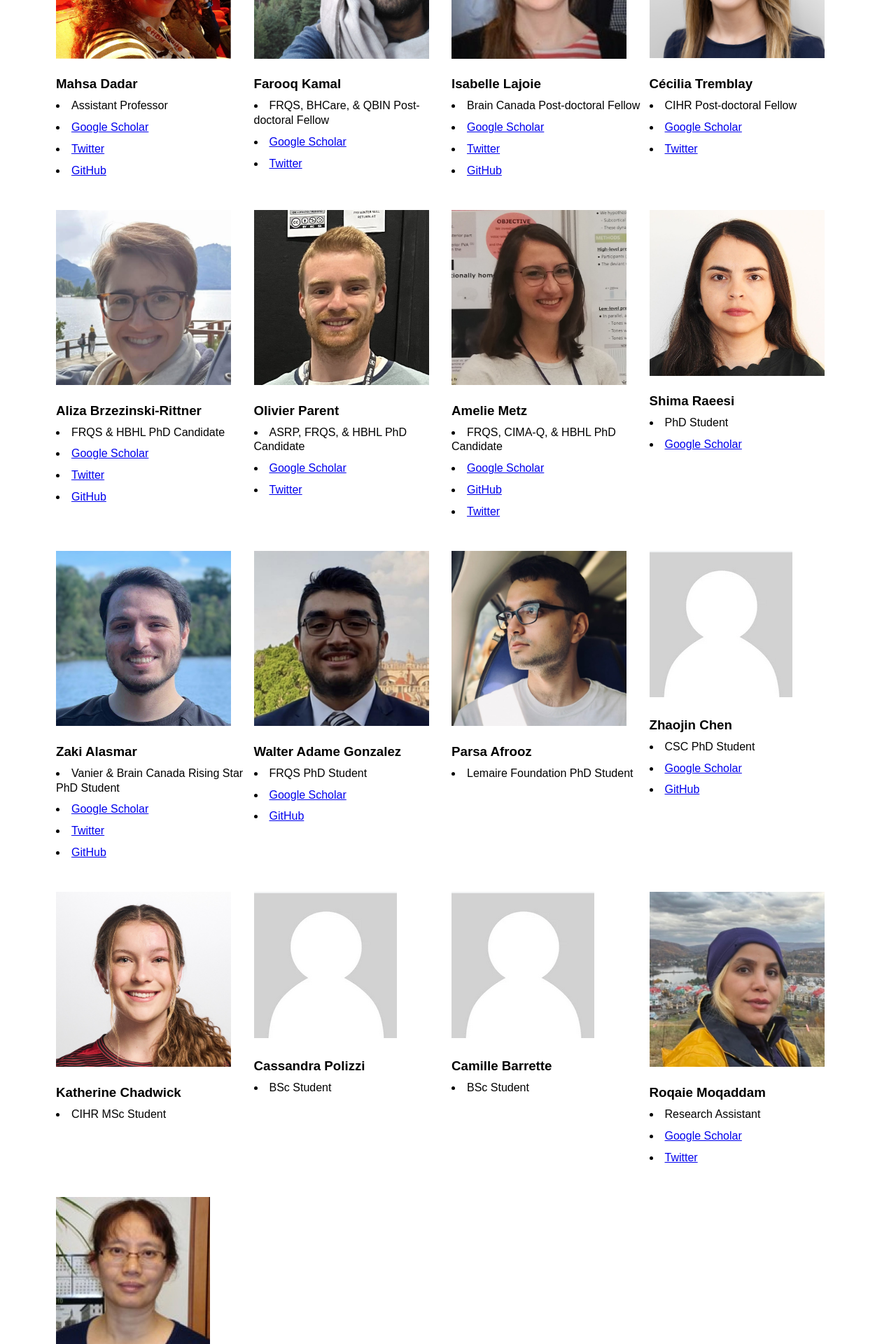
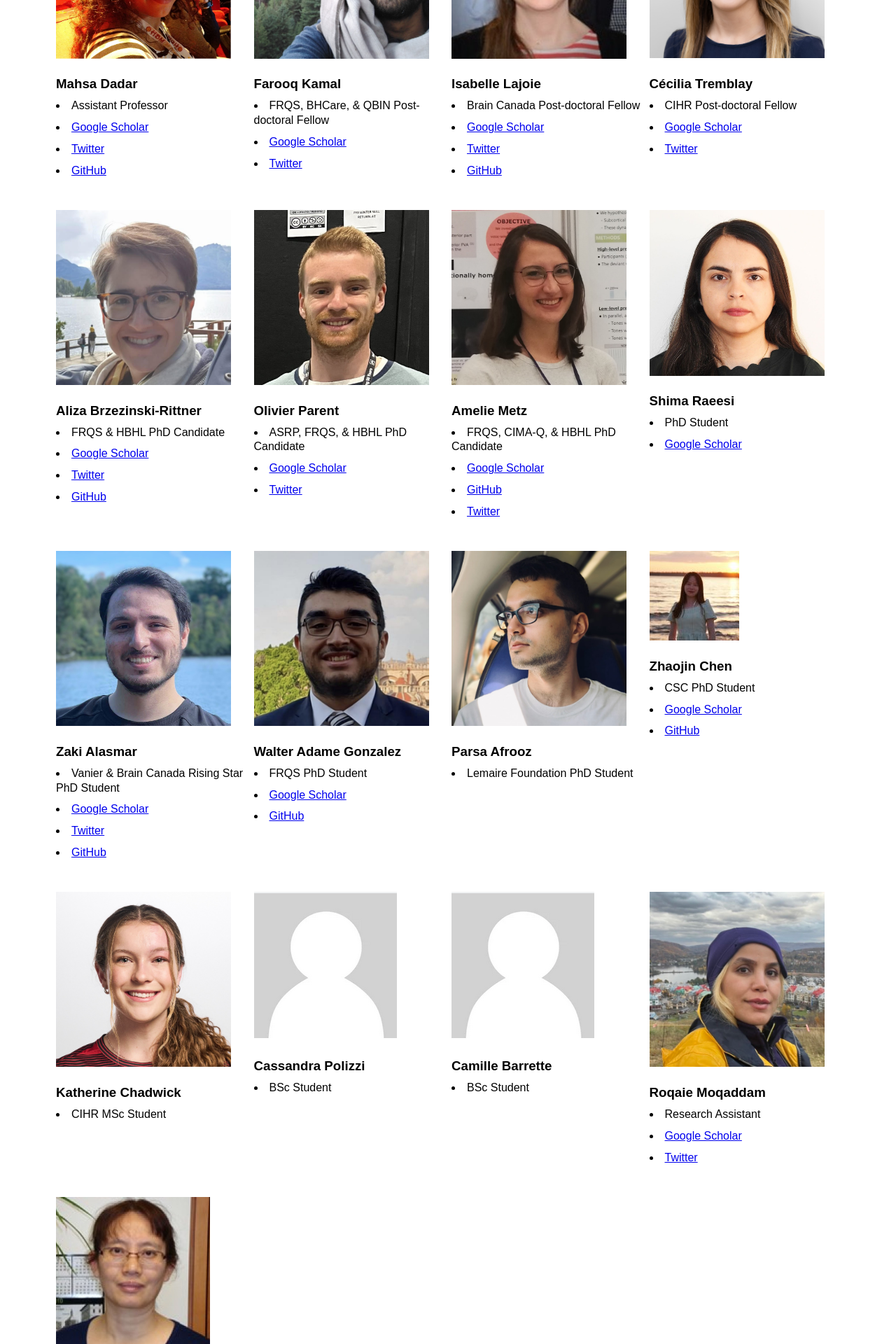
Before and after one commit to VANDAlab/VANDAlab.github.io, a Jekyll site: the page team.html, which Jekyll copies as it is, in a window 1280 px wide. Shown: the part 372-2292 px from the top of the page at 70% size. Built offline with Jekyll 4.4.1, drawn with Linux system fonts in a browser that asks for light colours.

Commit message:
Update team.html

```diff
--- a/team.html
+++ b/team.html
@@ -112,7 +112,7 @@
     </div>
 
         <div class="person">
-        <img src="team/empty.png" alt="empty">
+        <img src="team/zhaojin.jpg" alt="empty">
       <h3>Zhaojin Chen</h3>
       <li>CSC PhD Student</li>
        <li> <a href=" https://scholar.google.com/citations?hl=en&user=K8o6DHkAAAAJ" target="_blank">Google Scholar</a></li>
```
